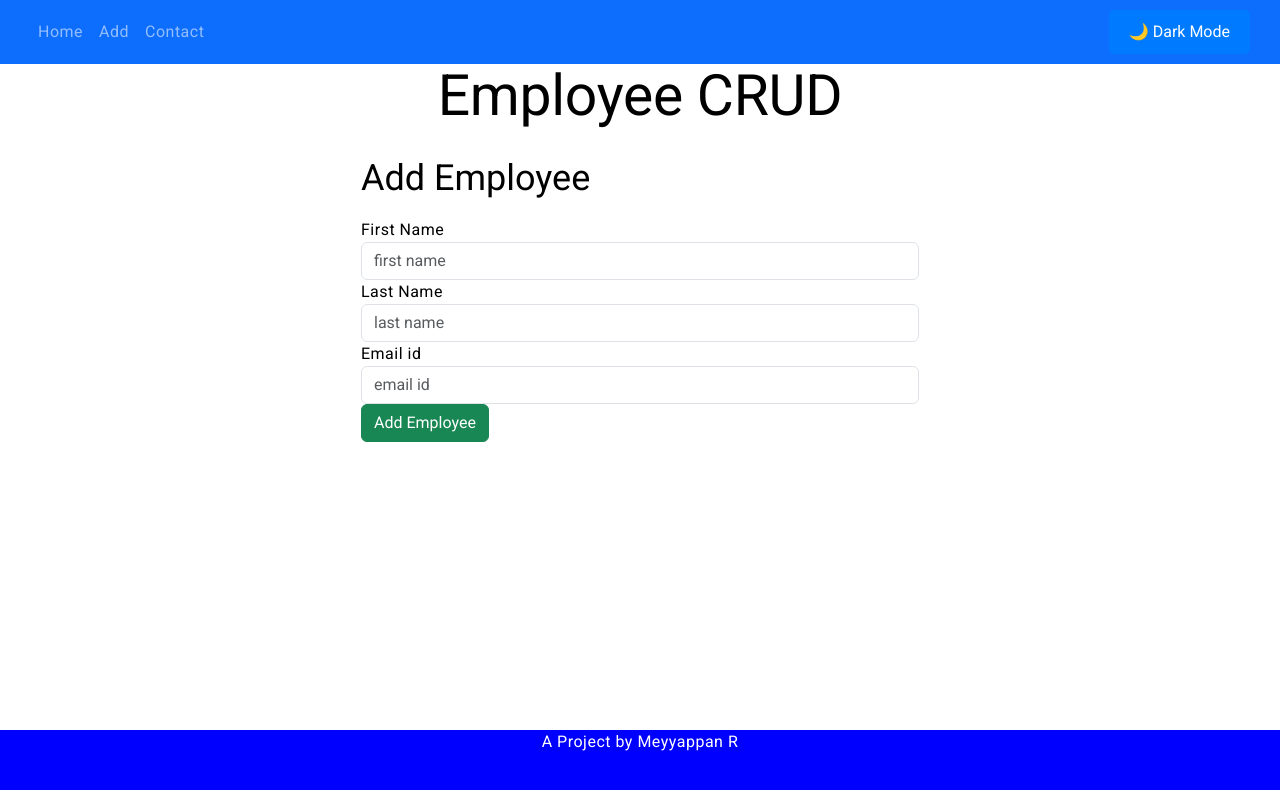
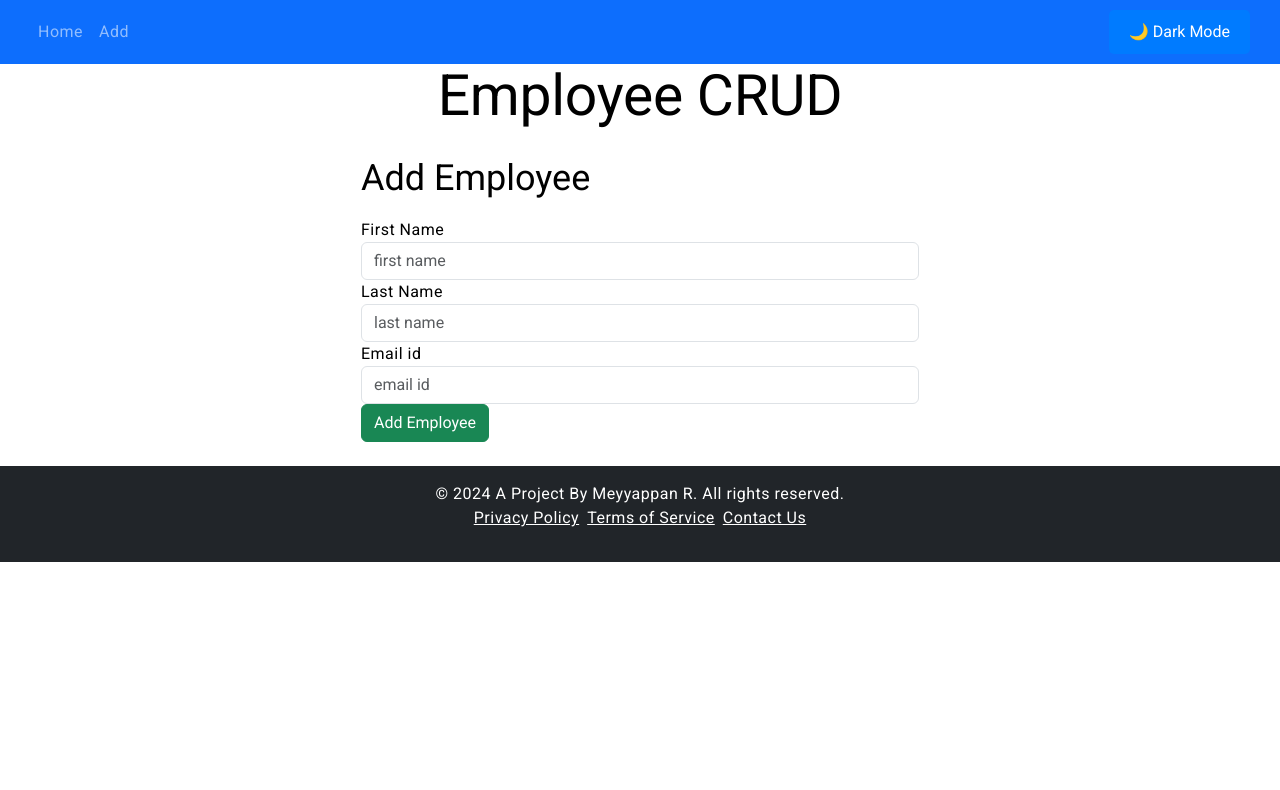
Before and after one commit to MeyyappanIsATechie/CRUD, an Angular app in the folder crud-frontend/: page /create-employee in a window 1280 px wide. Shown: the top 790 px of the page. Built offline with nearby package versions, Linux system fonts and the light colour scheme.

Commit message:
tried toastr and dark theme patch

```diff
--- a/crud-frontend/package.json
+++ b/crud-frontend/package.json
@@ -10,7 +10,7 @@
   },
   "private": true,
   "dependencies": {
-    "@angular/animations": "^18.2.0",
+    "@angular/animations": "^18.2.6",
     "@angular/cdk": "^18.2.6",
     "@angular/common": "^18.2.0",
     "@angular/compiler": "^18.2.0",
@@ -22,6 +22,7 @@
     "@angular/router": "^18.2.0",
     "bootstrap": "^5.3.3",
     "jspdf": "^2.5.2",
+    "ngx-toastr": "^19.0.0",
     "rxjs": "~7.8.0",
     "tslib": "^2.3.0",
     "xlsx": "^0.18.5",
--- a/crud-frontend/src/app/app.component.css
+++ b/crud-frontend/src/app/app.component.css
@@ -1,7 +1,3 @@
 .navbar {
   padding: 10px 30px;
 }
-
-.footer {
-  margin-top: 50px;
-}
--- a/crud-frontend/src/app/app.component.html
+++ b/crud-frontend/src/app/app.component.html
@@ -1,5 +1,5 @@
 <nav
-  class="navbar navbar-expand-sm bg-primary navbar-dark d-flex justify-content-between"
+  class="navbar navbar-expand-sm bg-primary navbar-dark d-flex justify-content-between sticky-top"
 >
   <!-- Left side links (Home, Add, Contact) -->
   <ul class="navbar-nav">
@@ -11,9 +11,9 @@
     <li class="nav-item">
       <a class="nav-link" routerLink="create-employee">Add</a>
     </li>
-    <li class="nav-item">
+    <!-- <li class="nav-item">
       <a class="nav-link" routerLink="/contact">Contact</a>
-    </li>
+    </li> -->
   </ul>
 
   <!-- Center search bar -->
@@ -45,8 +45,20 @@
 <div class="container">
   <router-outlet></router-outlet>
 </div>
-<footer class="footer">
+
+<footer class="bg-dark text-white text-center py-3 mt-4">
   <div class="container">
-    <span>A Project by Meyyappan R</span>
+    <p class="mb-0">© 2024 A Project By Meyyappan R. All rights reserved.</p>
+    <ul class="list-inline">
+      <li class="list-inline-item">
+        <a href="/privacy" class="text-white">Privacy Policy</a>
+      </li>
+      <li class="list-inline-item">
+        <a href="/terms" class="text-white">Terms of Service</a>
+      </li>
+      <li class="list-inline-item">
+        <a href="/contact" class="text-white">Contact Us</a>
+      </li>
+    </ul>
   </div>
 </footer>
--- a/crud-frontend/src/app/app.module.ts
+++ b/crud-frontend/src/app/app.module.ts
@@ -17,6 +17,8 @@ import { MatSortModule } from '@angular/material/sort';
 import { MatFormFieldModule } from '@angular/material/form-field';
 import { MatInputModule } from '@angular/material/input';
 import { MatSelectModule } from '@angular/material/select';
+import { BrowserAnimationsModule } from '@angular/platform-browser/animations';
+import { ToastrModule } from 'ngx-toastr';
 
 @NgModule({
   declarations: [
@@ -38,6 +40,15 @@ import { MatSelectModule } from '@angular/material/select';
     MatFormFieldModule,
     MatInputModule,
     MatSelectModule,
+    BrowserAnimationsModule,
+    ToastrModule.forRoot({
+      positionClass: 'toast-top-right',
+      closeButton: false,
+      timeOut: 5000,
+      progressBar: false,
+      preventDuplicates: true,
+      maxOpened: 1,
+    }),
   ],
   providers: [provideAnimationsAsync()],
   bootstrap: [AppComponent],
--- a/crud-frontend/src/app/create-employee/create-employee.component.ts
+++ b/crud-frontend/src/app/create-employee/create-employee.component.ts
@@ -2,6 +2,7 @@ import { Component, OnInit } from '@angular/core';
 import { Employee } from '../employee';
 import { EmployeeService } from '../employee.service';
 import { Router } from '@angular/router';
+import { ToastrService } from 'ngx-toastr';
 
 @Component({
   selector: 'app-create-employee',
@@ -10,17 +11,23 @@ import { Router } from '@angular/router';
 })
 export class CreateEmployeeComponent implements OnInit {
   employee: Employee = new Employee();
-  constructor(private service: EmployeeService, private router: Router) {}
+  constructor(
+    private service: EmployeeService,
+    private router: Router,
+    private toastr: ToastrService
+  ) {}
   ngOnInit(): void {}
 
   saveEmployee() {
     this.service.createEmployee(this.employee).subscribe(
       (data) => {
         console.log(data);
+        this.toastr.success('Employee created successfully');
         this.gotToEmployeeList();
       },
       (error) => {
         console.log(error);
+        this.toastr.error('Failed to create employee');
       }
     );
   }
--- a/crud-frontend/src/app/employee-list/employee-list.component.html
+++ b/crud-frontend/src/app/employee-list/employee-list.component.html
@@ -26,7 +26,7 @@
     <!-- First Name Column -->
     <ng-container matColumnDef="firstName">
       <th mat-header-cell *matHeaderCellDef mat-sort-header>
-        First Name
+        <h6 style="color: black; margin-top: 10px">First Name</h6>
         <input
           [(ngModel)]="firstNameFilter"
           (input)="applyFilter()"
@@ -41,7 +41,7 @@
     <!-- Last Name Column -->
     <ng-container matColumnDef="lastName">
       <th mat-header-cell *matHeaderCellDef mat-sort-header>
-        Last Name
+        <h6 style="color: black; margin-top: 10px">Last Name</h6>
         <input
           [(ngModel)]="lastNameFilter"
           (input)="applyFilter()"
@@ -56,7 +56,7 @@
     <!-- Email Id Column -->
     <ng-container matColumnDef="emailId">
       <th mat-header-cell *matHeaderCellDef mat-sort-header>
-        Email Id
+        <h6 style="color: black; margin-top: 10px">Email Id</h6>
         <input
           [(ngModel)]="emailFilter"
           (input)="applyFilter()"
--- a/crud-frontend/src/app/update-employee/update-employee.component.ts
+++ b/crud-frontend/src/app/update-employee/update-employee.component.ts
@@ -2,6 +2,7 @@ import { Component, OnInit } from '@angular/core';
 import { EmployeeService } from '../employee.service';
 import { Employee } from '../employee';
 import { ActivatedRoute } from '@angular/router';
+import { ToastrService } from 'ngx-toastr';
 
 @Component({
   selector: 'app-update-employee',
@@ -13,7 +14,8 @@ export class UpdateEmployeeComponent implements OnInit {
   id!: number;
   constructor(
     private service: EmployeeService,
-    private route: ActivatedRoute
+    private route: ActivatedRoute,
+    private toastr: ToastrService
   ) {}
   ngOnInit(): void {
     this.id = this.route.snapshot.params['id'];
@@ -21,7 +23,10 @@ export class UpdateEmployeeComponent implements OnInit {
       (data: Employee) => {
         this.employee = data;
       },
-      (error) => console.error(error)
+      (error) => {
+        console.error(error);
+        this.toastr.error('Error retrieving employee data');
+      }
     );
   }
 
@@ -30,9 +35,14 @@ export class UpdateEmployeeComponent implements OnInit {
       (response) => {
         console.log(response);
         this.employee = new Employee();
+        alert('updated employee successfully');
+        this.toastr.success('Employee updated successfully');
         this.goBack();
       },
-      (error) => console.error(error)
+      (error) => {
+        console.error(error);
+        this.toastr.error('Error updating employee');
+      }
     );
   }
 
--- a/crud-frontend/src/styles.css
+++ b/crud-frontend/src/styles.css
@@ -34,6 +34,8 @@ body {
   --text-color: #ffffff;
   --table-header-bg: #333333;
   --table-row-bg: #1e1e1e;
+  --header-text-color: #000000;
+  --cell-text-color: #000000;
   --button-bg-color: #bb86fc;
   --button-text-color: #000000;
   --table-border-color: #444;
@@ -41,6 +43,10 @@ body {
 
 body {
   background-color: var(--background-color);
+  color: var(--text-color);
+}
+
+.dark-theme body {
   color: var(--text-color);
 }
 
@@ -58,18 +64,21 @@ button:hover {
 }
 table {
   background-color: var(--table-row-bg);
+  color: var(--text-color);
   border: 1px solid var(--table-border-color);
 }
 
-th,
-td {
+th {
+  background-color: var(--table-header-bg);
   color: var(--text-color);
   padding: 10px;
   border: 1px solid var(--table-border-color);
 }
 
-th {
-  background-color: var(--table-header-bg);
+td {
+  padding: 10px;
+  color: var(--cell-text-color);
+  border: 1px solid var(--table-border-color);
 }
 
 .mat-paginator {
@@ -89,3 +98,17 @@ th {
 .toggle-theme button:hover {
   opacity: 0.8;
 }
+
+.toast-top-right {
+  top: 12px;
+  right: 12px;
+}
+
+.toast.toast-success {
+  z-index: 1050 !important;
+  background-color: orange !important;
+  color: white !important;
+  padding: 16px !important;
+  border-radius: 5px !important;
+  box-shadow: 0px 4px 8px rgba(0, 0, 0, 0.2) !important;
+}
```
Also changed, not shown: 1 other file (tests, documents, lock files or other folders).
